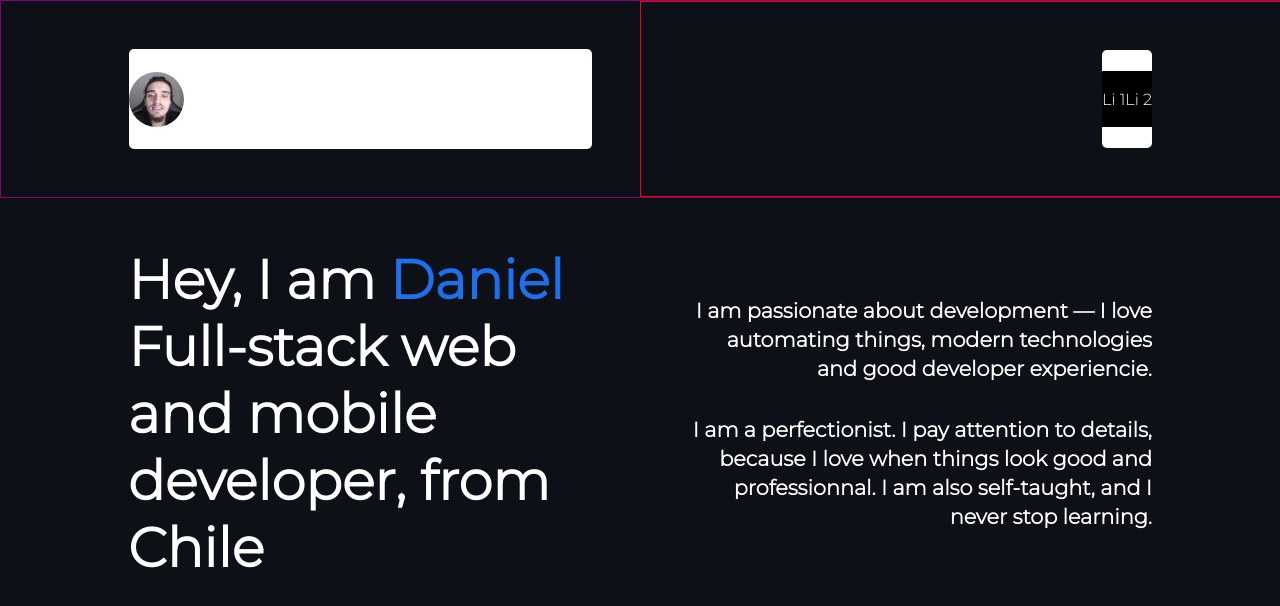
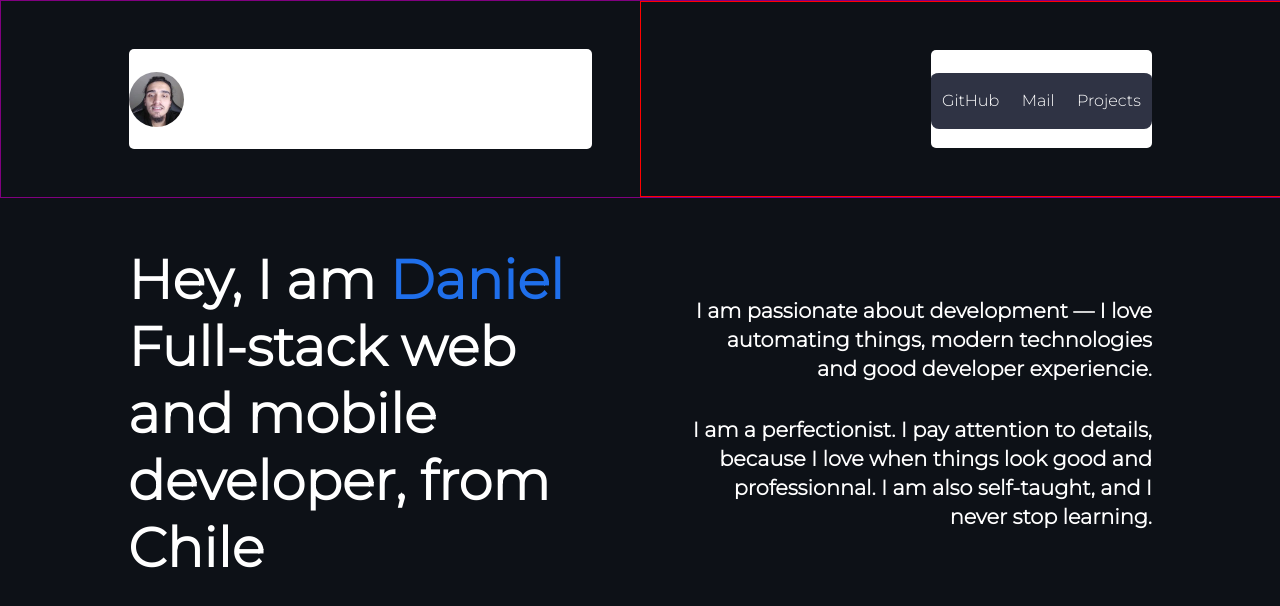
Before and after one commit to danieltadresu/try-app, a React (Create React App) app in the folder academy-web/: page / in a window 1280 px wide. Shown: the top 606 px of the page. Built offline with nearby package versions, Linux system fonts and the light colour scheme.

Commit message:
feat(navigation-items): wip NavigationItems Component

```diff
--- a/academy-web/src/components/NavigationItems.js
+++ b/academy-web/src/components/NavigationItems.js
@@ -3,11 +3,14 @@ function NavigationItems() {
   return (
     <ul className={classes.NavigationItems}>
       <main className={classes.Container}>
-        <li>
-          Li 1
+        <li className={classes.Items}>
+          GitHub
         </li>
-        <li>
-          Li 2
+        <li className={classes.Items}>
+          Mail
+        </li>
+        <li className={classes.Items}>
+          Projects
         </li>
       </main>
     </ul>
--- a/academy-web/src/components/NavigationItems.module.css
+++ b/academy-web/src/components/NavigationItems.module.css
@@ -8,9 +8,22 @@
 }
 
 .Container {
-  background-color: black;
+  background-color: rgb(47, 51, 68);
   min-height: 56px;
+
+  border-bottom-left-radius: 8px;
+  border-bottom-right-radius: 8px;
+  border-bottom-style: solid;
+  border-bottom-width: 0px;
+
+  border-top-left-radius: 8px;
+  border-top-right-radius: 8px;
+  border-top-style: solid;
 
   display: flex;
   align-items: center;
 }
+
+.Items {
+  padding: 0 .7rem;
+}
```
